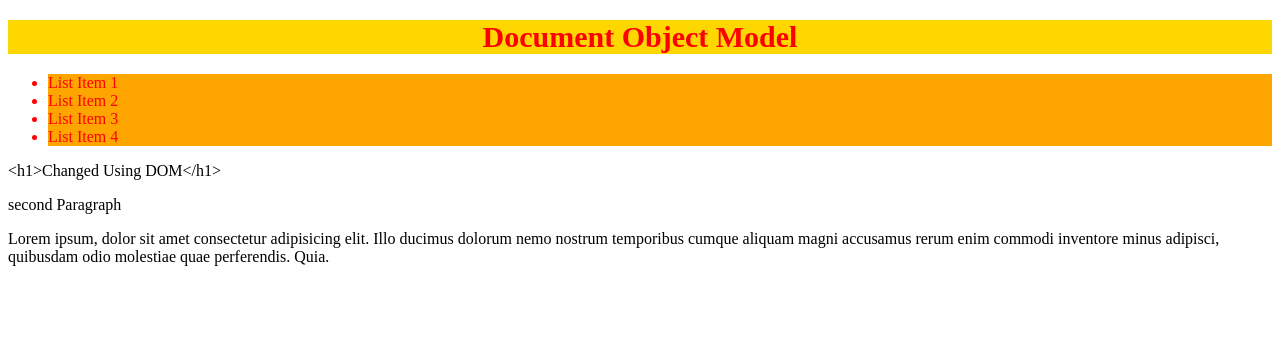
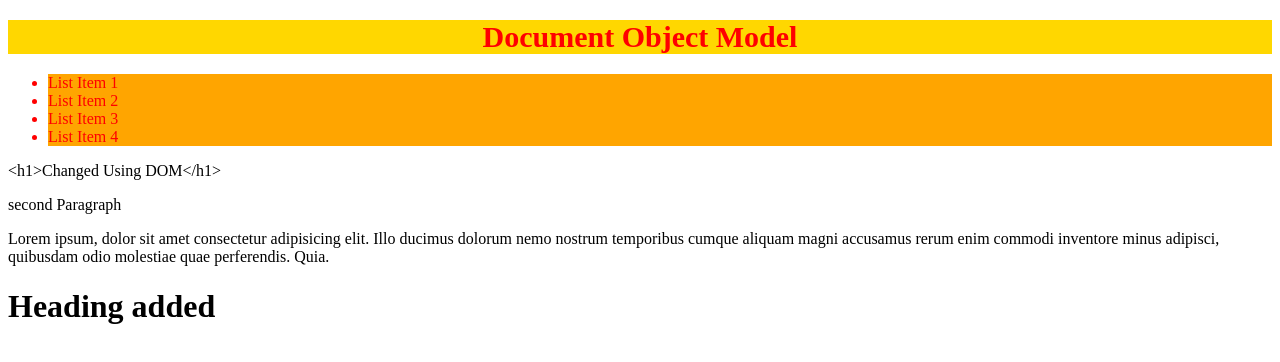
Before and after one commit to ZakPardis/Project_1, a plain HTML site: page index.html in a window 1280 px wide. Drawn offline with Linux system fonts and the light colour scheme.

Commit message:
Heading added

```diff
--- a/index.html
+++ b/index.html
@@ -23,5 +23,6 @@
       commodi inventore minus adipisci, quibusdam odio molestiae quae
       perferendis. Quia.
     </p>
+    <h1>Heading added</h1>
   </body>
 </html>
```
